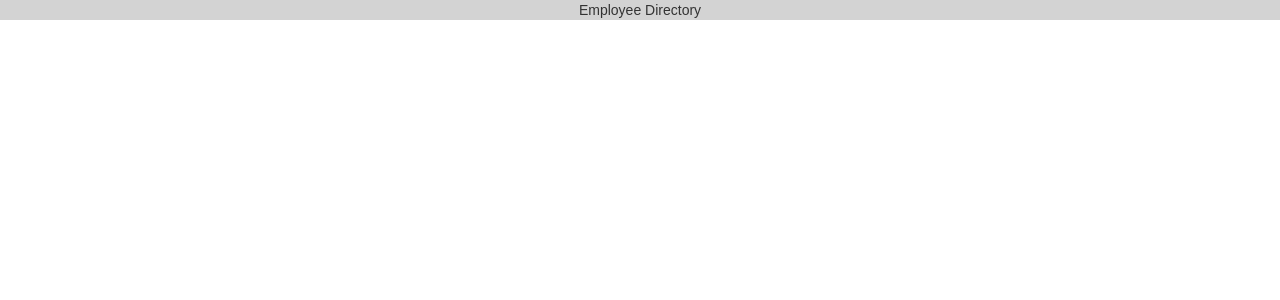
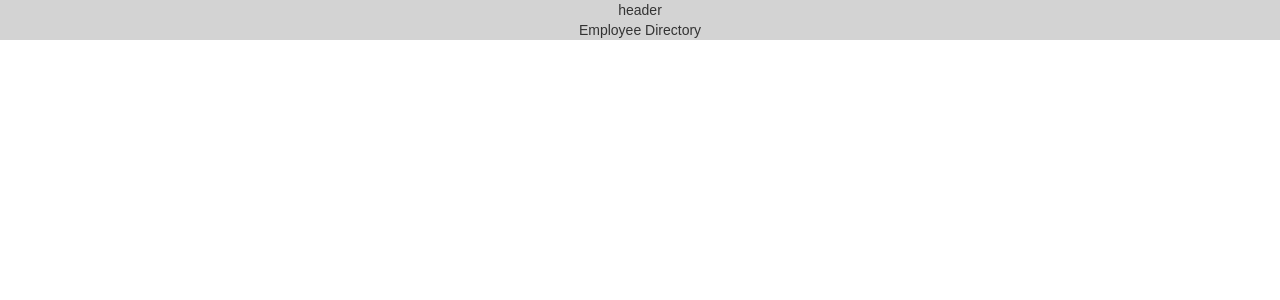
Before and after one commit to Abhay-Joshi-Git/create-react-app-emp-directory, a React (Create React App) app: page / in a window 1280 px wide. Shown: the top 300 px of the page. Built offline with nearby package versions, Linux system fonts and the light colour scheme.

Commit message:
added Header place holder

```diff
--- a/src/App/App.js
+++ b/src/App/App.js
@@ -1,8 +1,10 @@
 import React from 'react';
 import './App.css';
+import Header from './Header/Header';
 
 const App = () => (
   <div className="App">
+    <Header />
     Employee Directory
   </div>
 );
--- /dev/null
+++ b/src/App/Header/Header.js
@@ -0,0 +1,8 @@
+import React from 'react';
+import './Header.scss';
+
+const Header = () => (
+  <div>header</div>
+);
+
+export default Header;
```
Also changed, not shown: src/App/Header/Header.scss (added).
